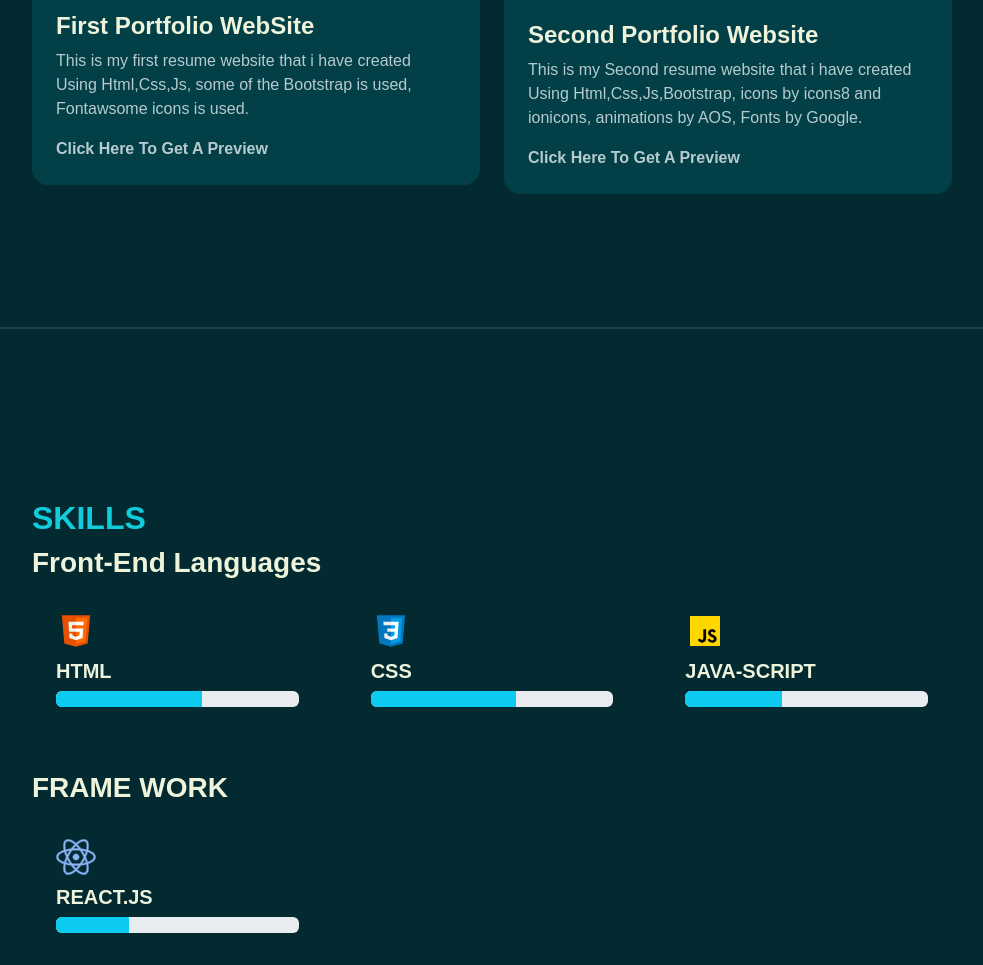
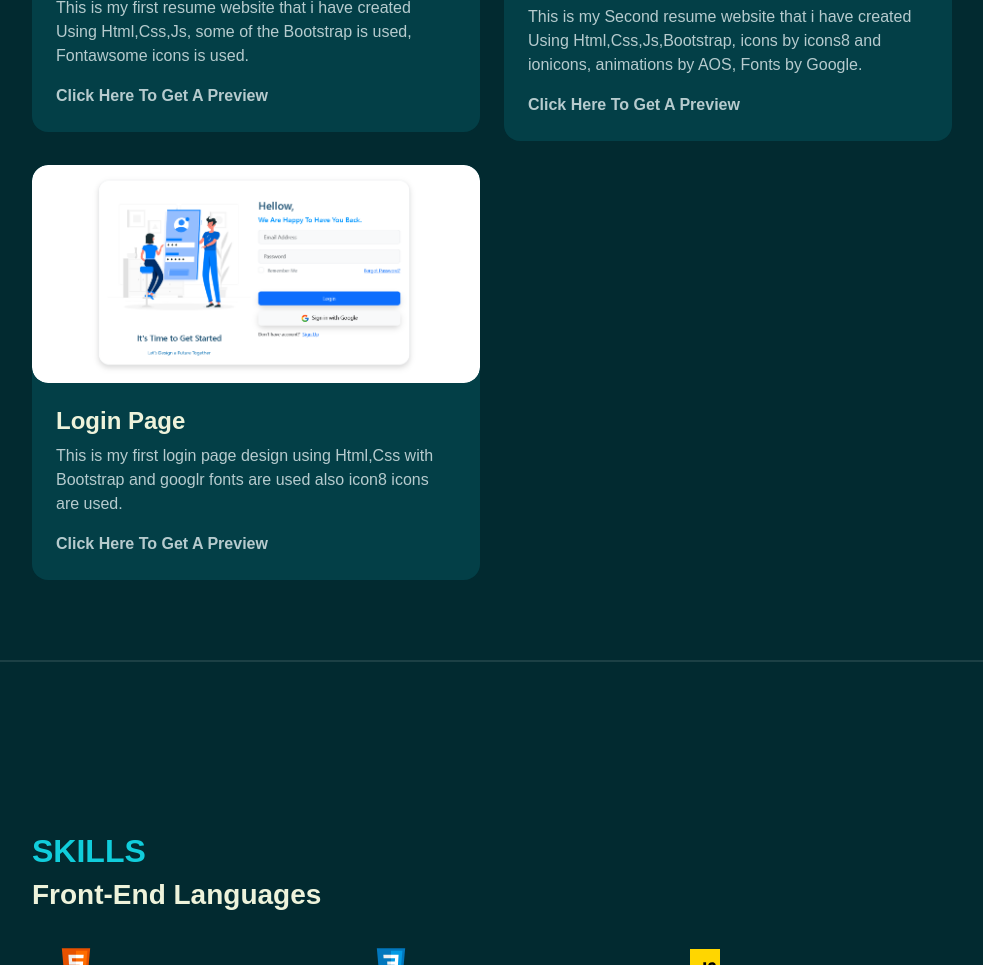
Before and after one commit to yashsinghparmar/Resume-Site, a plain HTML site: page index.html in a window 1280 px wide. Shown: the part 3825-4790 px from the top of the page, without its empty margins (268-1251 px from the left). Drawn offline with nearby package versions, Linux system fonts and the light colour scheme; a web font is replaced by a local one.

Commit message:
Update index.html
changes done

```diff
--- a/index.html
+++ b/index.html
@@ -308,19 +308,19 @@ Other than my studies, I love to Play Cricket,Football and Mobile Games, and als
           </div>
         </div>
       </div>
-    <!--  <div class="col-md-6" data-aos="fade-up" data-aos-delay="500">
+      <div class="col-md-6" data-aos="fade-up" data-aos-delay="500">
         <div class="card-custom rounded-4 bg-base shadow-effect">
           <div class="card-custom-image rounded-4">
-            <img class="rounded-4" src="assests\images\download.jpg" alt="Project 1">
+            <img class="rounded-4" src="Loginpage.png" alt="Project 1">
           </div>
           <div class="card-custom-content p-4">
-            <h4>Portfolio Website</h4>
-            <p>Lorem Ipsum is simply dummy text of the printing and typesetting industry. Lorem Ipsum has been the industry's standard dummy text ever since the 1500s</p>
-            <a href="#" class="custom-link">Click Here To Get A Preview </a>
+            <h4>Login Page</h4>
+            <p>This is my first login page design using Html,Css with Bootstrap and googlr fonts are used also icon8 icons are used.</p>
+            <a href="https://yashsinghparmar.github.io/Login-Page/" class="custom-link">Click Here To Get A Preview </a>
           </div>
         </div>
       </div>
-      <div class="col-md-6" data-aos="fade-up" data-aos-delay="600">
+     <!-- <div class="col-md-6" data-aos="fade-up" data-aos-delay="600">
         <div class="card-custom rounded-4 bg-base shadow-effect">
           <div class="card-custom-image rounded-4">
             <img class="rounded-4" src="assests\images\download.jpg" alt="Project 1">
```
